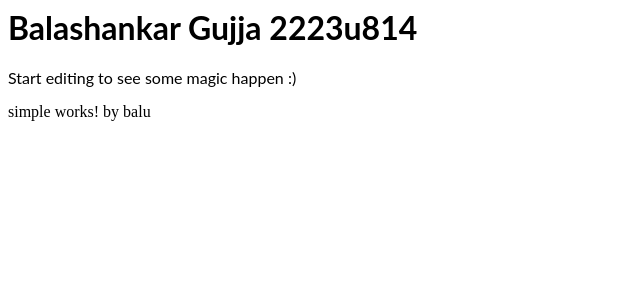
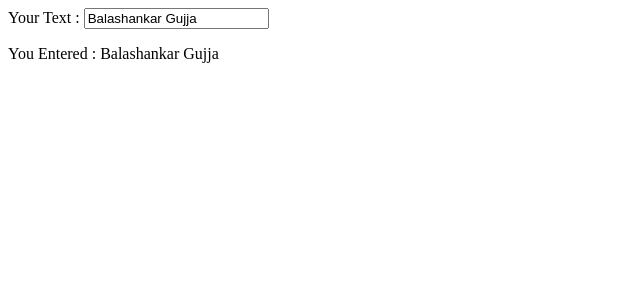
Before and after one commit to balashankar1180/Angular, an Angular app: page / in a window 1280 px wide. Shown: the top 300 px of the page, without its empty margins (0-640 px from the left). Built offline with nearby package versions, Linux system fonts and the light colour scheme.

Commit message:
4 files modified

```diff
--- a/src/app/app.component.html
+++ b/src/app/app.component.html
@@ -1,5 +1,2 @@
-<h1>{{name}}</h1>
-<p>
-  Start editing to see some magic happen :)
-</p>
-<app-simple></app-simple>
+Your Text : <input type="text" [(ngModel)]="userText"/>
+<app-simple [simpleInput]="userText"></app-simple>
--- a/src/app/app.component.ts
+++ b/src/app/app.component.ts
@@ -6,5 +6,5 @@ import { Component, VERSION } from '@angular/core';
   styleUrls: [ './app.component.css' ]
 })
 export class AppComponent  {
-  name = 'Balashankar Gujja 2223u8' + VERSION.major;
+userText: string = "Balashankar Gujja";
 }
--- a/src/app/simple/simple.component.html
+++ b/src/app/simple/simple.component.html
@@ -1,3 +1 @@
-<p>
-simple works! by {{userText}}
-</p>
+<p> You Entered : {{simpleInput}} </p>
--- a/src/app/simple/simple.component.ts
+++ b/src/app/simple/simple.component.ts
@@ -1,10 +1,21 @@
-import { Component, OnInit } from '@angular/core';
+import { Component, Input, OnChanges, SimpleChanges } from '@angular/core';
 
 @Component({
-  selector: 'app-simple',
-  templateUrl: './simple.component.html',
-  styleUrls: ['./simple.component.css']
+selector: 'app-simple',
+templateUrl: './simple.component.html',
+styleUrls: ['./simple.component.css']
 })
-export class SimpleComponent {
-userText: string = "balu";
+export class SimpleComponent implements OnChanges{  // OnChanges : Interface
+@Input() simpleInput: string;
+ngOnChanges(changes: SimpleChanges) // Method to handle the changes ; changes(arbitary) : object
+{
+for (let PropertyName in changes) // PropertyName(arbitary) : simpleInput
+{
+let change = changes[PropertyName];  // change(arbitary) : "variable"
+let current = JSON.stringify(change.currentValue);
+let previous = JSON.stringify(change.previousValue);
+console.log(PropertyName+": Current Value = "+current+" Previous Value ="+previous) // String Concatination
+// console.log(`${PropertyName}: Current Value = ${current} Previous Value =${previous}`) //  Placeholder Syntax
 }
+}
+}
```
